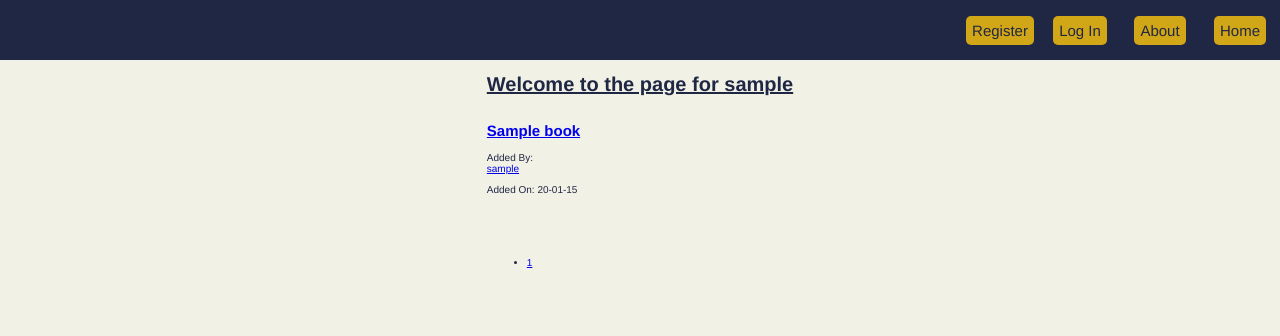
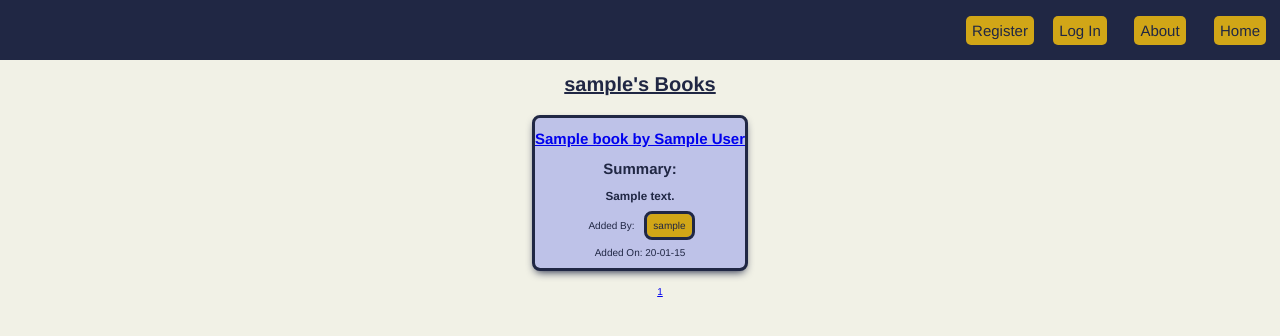
Before and after one commit to WillJohnson03/book_shelf, a Flask app: a page that uses myapp/templates/user_books.html in a window 1280 px wide. Shown: the top 336 px of the page. Run offline with Flask 2, Linux system fonts and the light colour scheme; tables that the repository leaves empty hold one stand-in row (values such as "Sample post").

Commit message:
add styling for user_books page

```diff
--- a/myapp/templates/user_books.html
+++ b/myapp/templates/user_books.html
@@ -1,32 +1,26 @@
 {% extends "base.html" %}
 {% block content %}
+  <div class="jumbotron">
+    <h1>{{user.username}}'s Books</h1>
+  </div>
+  {% for book in books.items %}
   <div class="container">
-        <div class="jumbotron">
-            <div align="center">
-                <h1>Welcome to the page for {{user.username}}</h1>
+    <div class="card">
+      <div class ="book-car-boy">
+        <h2><a href="{{url_for('books.book', book_id=book.id)}}">{{book.title}} by {{book.author}}</a></h2>
+        <h2>Summary:</h2>
+        <h3>{{book.summary}}</h3>
+        <p>Added By: <a class="btn-primary" href="{{url_for('users.user_books', username=book.owner.username)}}">{{book.owner.username}}</a></p>
+        <p>Added On: {{book.date.strftime("%y-%m-%d")}}</p>
       </div>
     </div>
-    {% for book in books.items %}
-    <h2>
-        <a href="{{url_for('books.book', book_id=book.id)}}">{{book.title}}</a>
-    </h2>
-    Added By: <a href="{{url_for('users.user_books', username=book.owner.username)}}">{{book.owner.username}}</a>
-
-    <p class="text-muted">
-        Added On: {{book.date.strftime("%y-%m-%d")}}
-    </p>
-    <br>
-    <p>{{book.text}}</p>
-    <br>
+  </div>
   {% endfor %}
-    </div>
-
-    <nav aria-label="Page Navigation example">
-        <ul class="pagination justify-content-center">
-
+  <nav class="page-links">
+    <ul class="pages">
       {% for page_num in books.iter_pages(left_edge=1, right_edge=1, left_current=1, right_current=2) %}
         {% if books.page == page_num %}
-                <li class="page-item disabled">
+        <li class="page-item">
           <a class="page-link" href="{{url_for('users.user_books', username=user.username, page=page_num)}}">{{ page_num }}</a>
         </li>
         {% else %}
```
Lines whose indentation alone changed are shown as unchanged.
